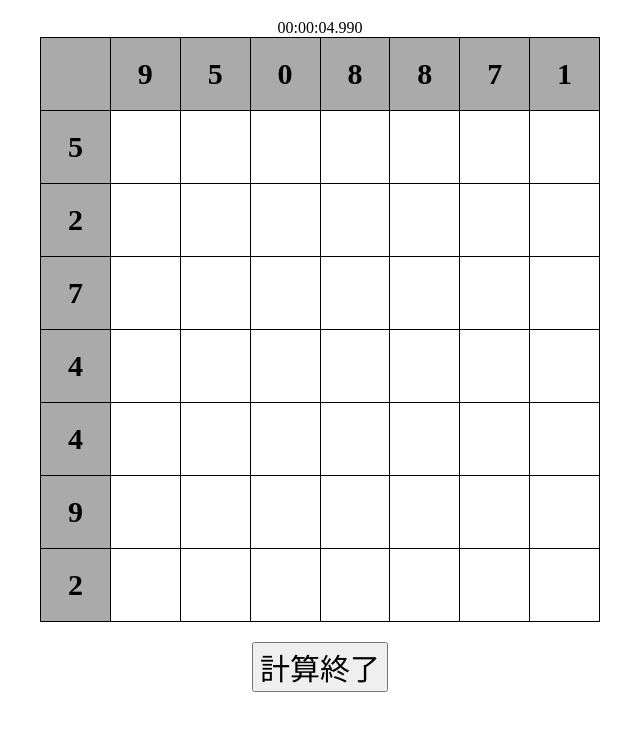
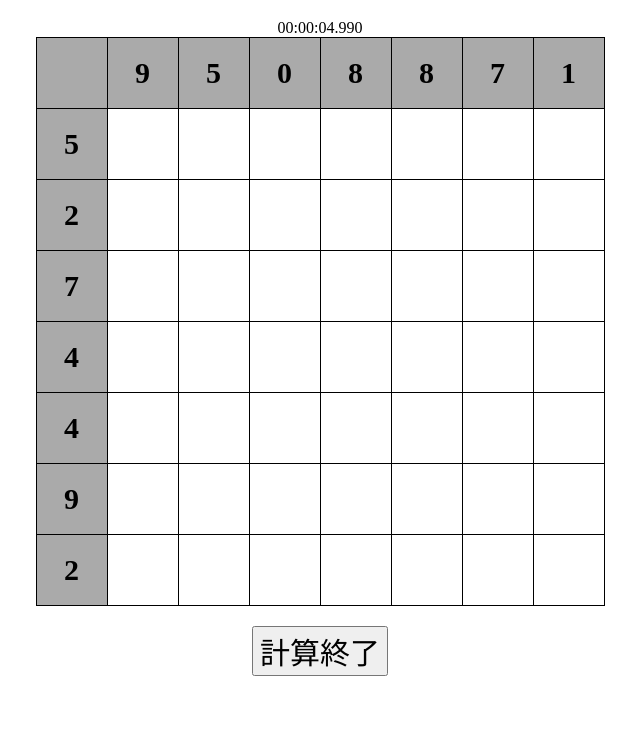
Before and after one commit to mot1496/100sum, a plain HTML site: page sum.html in a window 1280 px wide. Shown: the part 70-800 px from the top of the page, without its empty margins (320-960 px from the left). Drawn offline with Linux system fonts and the light colour scheme.

Commit message:
Add files via upload

```diff
--- a/sum.css
+++ b/sum.css
@@ -1,5 +1,6 @@
 #container {
-    width: 560px;
+    /* 70pxのマスが8個 + 1pxのボーダーが9本 */
+    width: 569px;
 
     margin-left : auto;
     margin-right: auto;
@@ -12,11 +13,14 @@ table {
     border-collapse : collapse;
 }
 td, th {
+    margin : 0px;
+    padding: 0px;
+
     width : 70px;
     height: 70px;
+    border : 1px solid black;
+
     font-size: 30px;
-
-    border : 1px solid black;
     text-align: center;
 }
 th {
--- a/sum.html
+++ b/sum.html
@@ -52,6 +52,7 @@
           const td = document.createElement('td');
           td.setAttribute('id', r + '-' + c);
           td.setAttribute('contenteditable', true);
+          td.setAttribute('inputmode', 'numeric');
           tr.appendChild(td);
         }
       }
```
